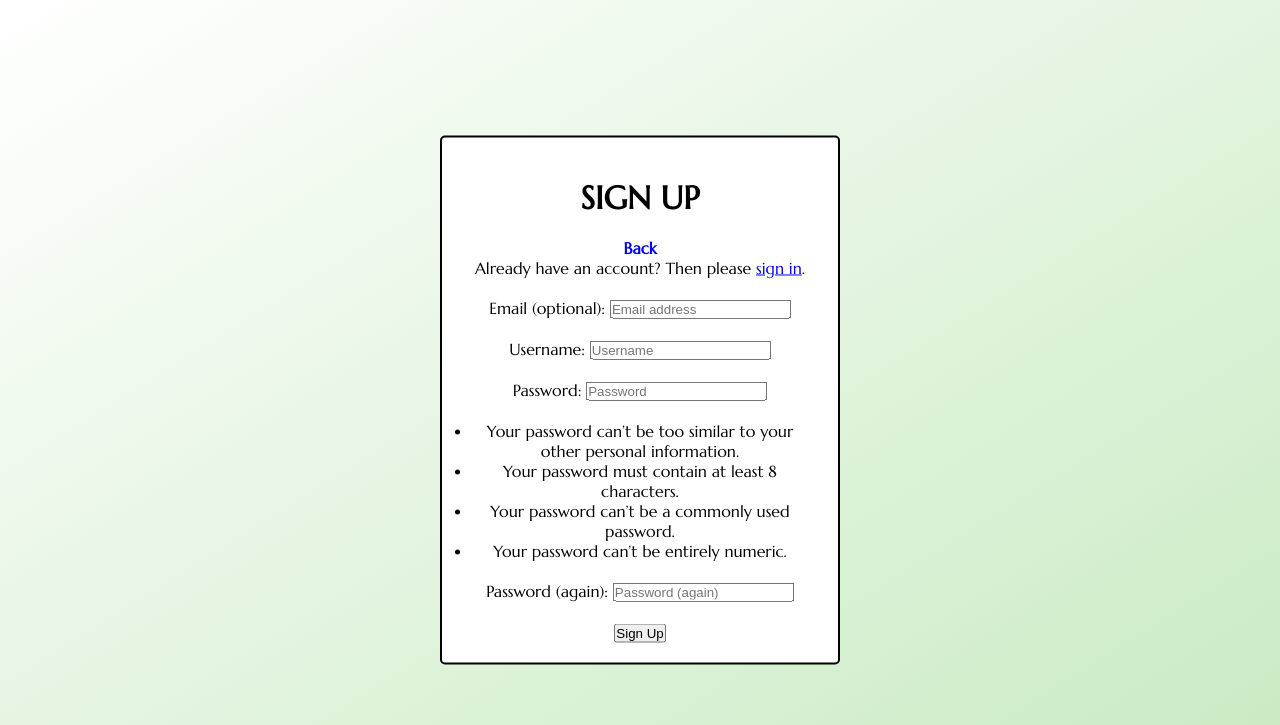
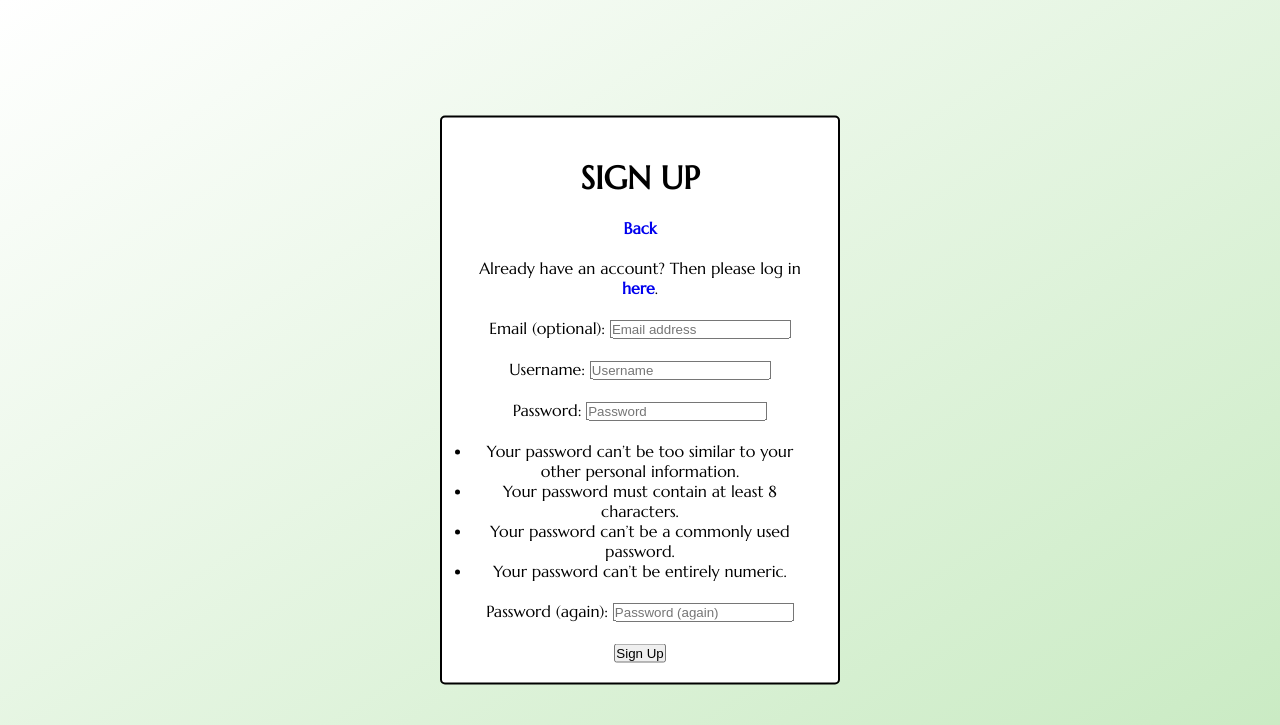
Before and after one commit to HGlass07/Restaurant-Bookings, a Django app: page /accounts/signup/ in a window 1280 px wide. Shown: the top 725 px of the page. Run offline with Django 5.2, Linux system fonts and the light colour scheme; some libraries are stand-ins or nearby versions.

Commit message:
refined styling - spaced out back button on forms

```diff
--- a/templates/account/login.html
+++ b/templates/account/login.html
@@ -14,6 +14,8 @@
     <div id="log-in" class="form">
         <h1>{% trans "Sign In" %}</h1>
         <a class="buttons" href="{% url 'home' %}">Back</a>
+        <br>
+        <br>
         {% if not SOCIALACCOUNT_ONLY %}
             {% if signup_url %}
                 <p>{% blocktrans %}If you have not created an account yet, then please do so <a class="buttons" href="{{ signup_url }}">{{ _('sign up') }}here</a>.{% endblocktrans %}</p>
--- a/templates/account/logout.html
+++ b/templates/account/logout.html
@@ -13,6 +13,8 @@
 <body class="form-body">
     <div class="form">
         <a class="buttons" href="{% url 'home' %}">Back</a>
+        <br>
+        <br>
         <h1>{% trans "Sign Out" %}</h1>
         <p>{% trans 'Are you sure you want to sign out?' %}</p>
         <form method="post" action="{% url 'account_logout' %}">
--- a/templates/account/signup.html
+++ b/templates/account/signup.html
@@ -17,6 +17,8 @@
             {% trans "Sign Up" %}
         {% endelement %}
         <a class="buttons" href="{% url 'home' %}">Back</a>
+        <br>
+        <br>
         {% setvar link %}
             <a href="{{ login_url }}">
             {% endsetvar %}
@@ -24,7 +26,7 @@
             </a>
         {% endsetvar %}
         {% element p %}
-            {% blocktranslate %}Already have an account? Then please {{ link }}sign in{{ end_link }}.{% endblocktranslate %}
+            {% blocktranslate %}Already have an account? Then please log in <a class="buttons" href="{{ login_url }}">{{ _('sign up') }}here</a>.{% endblocktranslate %}
         {% endelement %}
         {% if not SOCIALACCOUNT_ONLY %}
             {% url 'account_signup' as action_url %}
```
